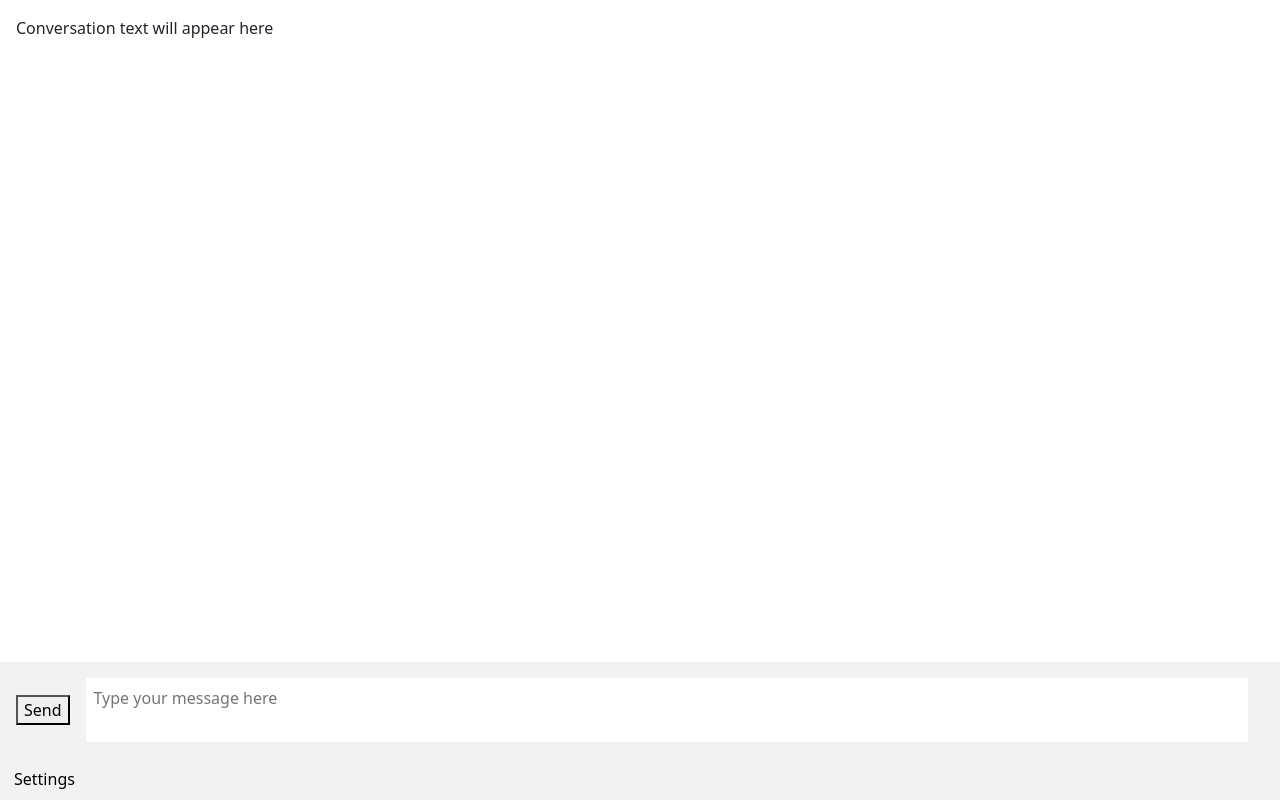
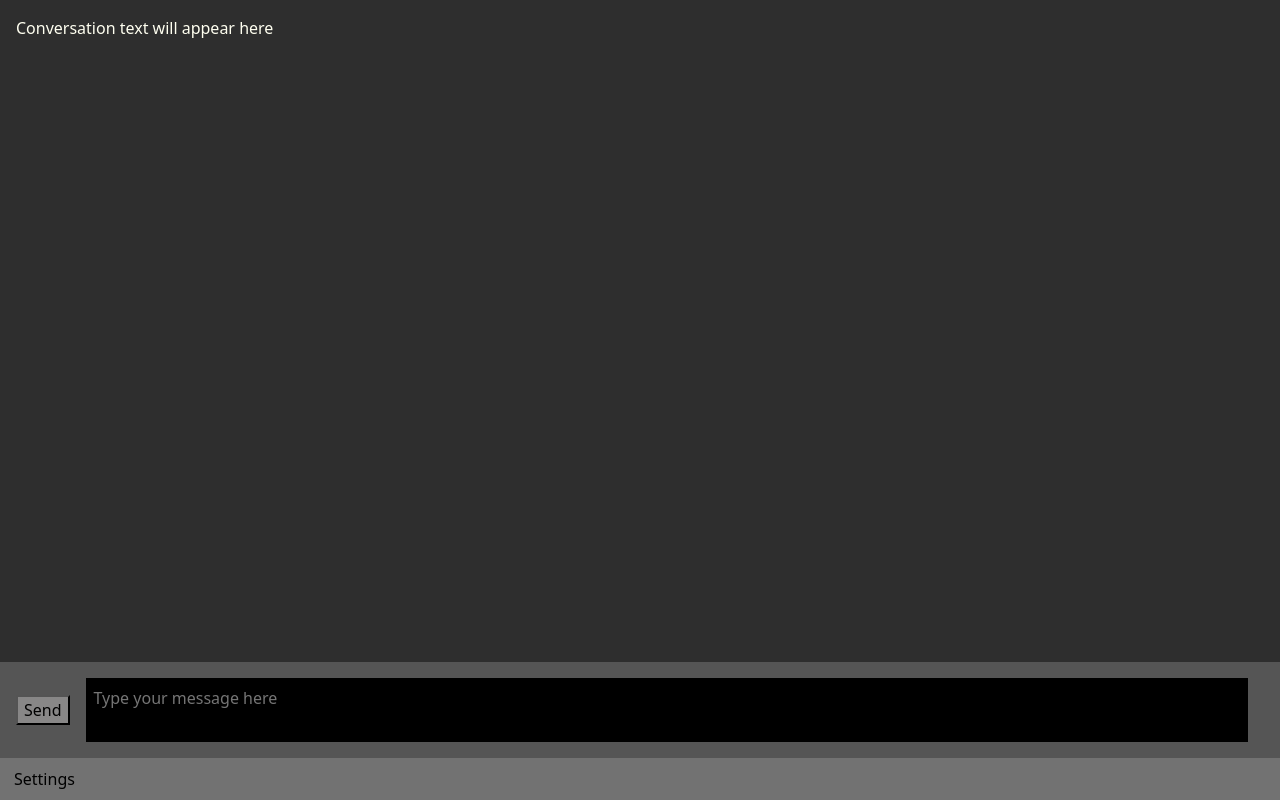
Before and after one commit to rpmiller4/portfolio, a React (Create React App) app in the folder my-portfolio/ClientApp/: page /gpt-fix in a window 1280 px wide. Built offline with nearby package versions, Linux system fonts and the light colour scheme.

Commit message:
Support for code highlighting.

```diff
--- a/my-portfolio/ClientApp/package.json
+++ b/my-portfolio/ClientApp/package.json
@@ -4,6 +4,7 @@
   "private": true,
   "dependencies": {
     "bootstrap": "^5.2.0",
+    "highlight.js": "^11.8.0",
     "http-proxy-middleware": "^2.0.6",
     "jquery": "^3.6.0",
     "merge": "^2.1.1",
--- a/my-portfolio/ClientApp/src/components/GPT/GPTDemo.css
+++ b/my-portfolio/ClientApp/src/components/GPT/GPTDemo.css
@@ -15,6 +15,9 @@
     overflow-y: auto;
     padding: 1rem;
     margin-bottom: 138px;
+    background-color: #cecece;
+    color: black;
+    font-family: Söhne,ui-sans-serif,system-ui,-apple-system,Segoe UI,Roboto,Ubuntu,Cantarell,Noto Sans,sans-serif,Helvetica Neue,Arial,Apple Color Emoji,Segoe UI Emoji,Segoe UI Symbol,Noto Color Emoji;
   }
 
   .chat-input {
@@ -39,6 +42,11 @@
     resize: none;
     overflow-y: auto;
   }
+
+  .chat-input button {
+    background-color: #cecece;
+  }
+
 
   .settings {
     display: none;
@@ -97,9 +105,31 @@
 }
 
 .text-extract {
-background-color: #f5f5dc;
+  background-color: #f5f5dc;
 }
 
 .AppMode{
     transition: background-color 0.3s ease;
 }
+
+
+pre {
+  background-color: rgb(243, 243, 243);
+  color: rgb(0, 0, 0);
+  border-radius: .5rem;
+  padding: 1rem;
+  margin: 1rem;
+}
+
+.codeblock {
+  margin-top: 1rem;
+  background-color: rgb(235, 235, 235);
+  font-family: var(--bs-font-monospace);
+  border-radius: .5rem;
+}
+
+.codeblock>span  {
+  display: block;
+  padding-top: 1rem;
+  margin-left: 1rem;
+}
--- a/my-portfolio/ClientApp/src/components/GPTFix/GPTFix.css
+++ b/my-portfolio/ClientApp/src/components/GPTFix/GPTFix.css
@@ -2,7 +2,7 @@
     box-sizing: border-box;
   }
 
-  .AppMode {
+  .dark .AppMode {
     margin: 0;
     padding: 0;
     display: flex;
@@ -10,14 +10,17 @@
     min-height: 100vh;
   }
 
-  .chat-box {
+  .dark .chat-box {
     flex: 1;
     overflow-y: auto;
     padding: 1rem;
     margin-bottom: 138px;
+    background-color: rgb(46, 46, 46);
+    color: ivory;
+    font-family: Söhne,ui-sans-serif,system-ui,-apple-system,Segoe UI,Roboto,Ubuntu,Cantarell,Noto Sans,sans-serif,Helvetica Neue,Arial,Apple Color Emoji,Segoe UI Emoji,Segoe UI Symbol,Noto Color Emoji;
   }
 
-  .chat-input {
+  .dark .chat-input {
     position: fixed;
     bottom: 0;
     left: 0;
@@ -25,11 +28,11 @@
     display: flex;
     align-items: center;
     padding: 1rem;
-    background-color: #f2f2f2;
+    background-color: #555555;
     margin-bottom: 42px;
   }
 
-  .chat-input textarea {
+  .dark .chat-input textarea {
     flex: 1;
     min-height: 50px;
     max-height: 200px;
@@ -38,33 +41,40 @@
     border: none;
     resize: none;
     overflow-y: auto;
+    background-color: black;
+    color: ivory;
   }
 
-  .settings {
+  .dark .chat-input button {
+    background-color: #888787;
+  }
+
+
+  .dark .settings {
     display: none;
     max-height: 0;
     overflow: hidden;
     transition: max-height 0.5s ease-in;
   }
 
-  .settings.active {
+  .dark .settings.active {
     display: block;
     max-height: 200px;
     transition: max-height 0.5s ease-out;
   }
 
-  .settings p {
+  .dark .settings p {
     margin: 0;
   }
 
-  .settings-btn {
+  .dark .settings-btn {
     background-color: transparent;
     border: none;
     cursor: pointer;
     font-size: 1rem;
   }
 
-  .settings-container {
+  .dark .settings-container {
     position: fixed;
     bottom: 0;
     left: 0;
@@ -73,7 +83,7 @@
     justify-content: center;
     align-items: center;
     padding: 0.5rem;
-    background-color: #f2f2f2;
+    background-color: #727272;
     transition: transform 0.3s ease-in-out;
   }
 
@@ -81,25 +91,47 @@
     transform: translateY(-100px);
   } */
 
-  .close-btn {
+  .dark .close-btn {
     background-color: transparent;
     border: none;
     cursor: pointer;
     font-size: 1rem;
   }
 
-.custom-row{
+  .dark .custom-row{
     width: 100%;
 }
 
-.summarize {
+.dark .summarize {
     background-color: #f0f8ff;
 }
 
-.text-extract {
-background-color: #f5f5dc;
+.dark .text-extract {
+  background-color: #f5f5dc;
 }
 
-.AppMode{
+.dark .AppMode{
     transition: background-color 0.3s ease;
 }
+
+
+.dark pre {
+  background-color: black;
+  color: white;
+  border-radius: .5rem;
+  padding: 1rem;
+  margin: 1rem;
+}
+
+.dark .codeblock {
+  margin-top: 1rem;
+  background-color: rgb(27, 27, 27);
+  font-family: var(--bs-font-monospace);
+  border-radius: .5rem;
+}
+
+.dark .codeblock>span  {
+  display: block;
+  padding-top: 1rem;
+  margin-left: 1rem;
+}
--- a/my-portfolio/ClientApp/src/components/GPTSummarizer/GPTSummarizer.css
+++ /dev/null
@@ -1,105 +0,0 @@
-* {
-    box-sizing: border-box;
-  }
-
-  .AppMode {
-    margin: 0;
-    padding: 0;
-    display: flex;
-    flex-direction: column;
-    min-height: 100vh;
-  }
-
-  .chat-box {
-    flex: 1;
-    overflow-y: auto;
-    padding: 1rem;
-    margin-bottom: 138px;
-  }
-
-  .chat-input {
-    position: fixed;
-    bottom: 0;
-    left: 0;
-    width: 100%;
-    display: flex;
-    align-items: center;
-    padding: 1rem;
-    background-color: #f2f2f2;
-    margin-bottom: 42px;
-  }
-
-  .chat-input textarea {
-    flex: 1;
-    min-height: 50px;
-    max-height: 200px;
-    margin: 0 1rem;
-    padding: 0.5rem;
-    border: none;
-    resize: none;
-    overflow-y: auto;
-  }
-
-  .settings {
-    display: none;
-    max-height: 0;
-    overflow: hidden;
-    transition: max-height 0.5s ease-in;
-  }
-
-  .settings.active {
-    display: block;
-    max-height: 200px;
-    transition: max-height 0.5s ease-out;
-  }
-
-  .settings p {
-    margin: 0;
-  }
-
-  .settings-btn {
-    background-color: transparent;
-    border: none;
-    cursor: pointer;
-    font-size: 1rem;
-  }
-
-  .settings-container {
-    position: fixed;
-    bottom: 0;
-    left: 0;
-    width: 100%;
-    display: block;
-    justify-content: center;
-    align-items: center;
-    padding: 0.5rem;
-    background-color: #f2f2f2;
-    transition: transform 0.3s ease-in-out;
-  }
-
-  /* .settings-open {
-    transform: translateY(-100px);
-  } */
-
-  .close-btn {
-    background-color: transparent;
-    border: none;
-    cursor: pointer;
-    font-size: 1rem;
-  }
-
-.custom-row{
-    width: 100%;
-}
-
-.summarize {
-    background-color: #f0f8ff;
-}
-
-.text-extract {
-background-color: #f5f5dc;
-}
-
-.AppMode{
-    transition: background-color 0.3s ease;
-}
--- a/my-portfolio/ClientApp/src/components/GPTSummarizer/GPTSummarizer.js
+++ b/my-portfolio/ClientApp/src/components/GPTSummarizer/GPTSummarizer.js
@@ -2,7 +2,7 @@ import React, { useState, useEffect, useRef } from 'react';
 import Cookies from 'js-cookie';
 import { v4 as uuidv4 } from 'uuid';
 
-import './GPTSummarizer.css';
+import '../GPT/GPTDemo.css';
 
 const GPTDemo = () => {
 
--- a/my-portfolio/ClientApp/src/custom.css
+++ b/my-portfolio/ClientApp/src/custom.css
@@ -29,9 +29,9 @@ a:hover {
 
 
 
-code {
+/* code {
   color: #E01A76;
-}
+} */
 
 .btn-primary {
   color: #fff;
```
Also changed, not shown: my-portfolio/ClientApp/src/components/GPT/GPTDemo.js (+50 -3 lines), my-portfolio/ClientApp/src/components/GPTFix/GPTFix.js (+56 -10 lines), 1 other file (tests, documents, lock files or other folders).
